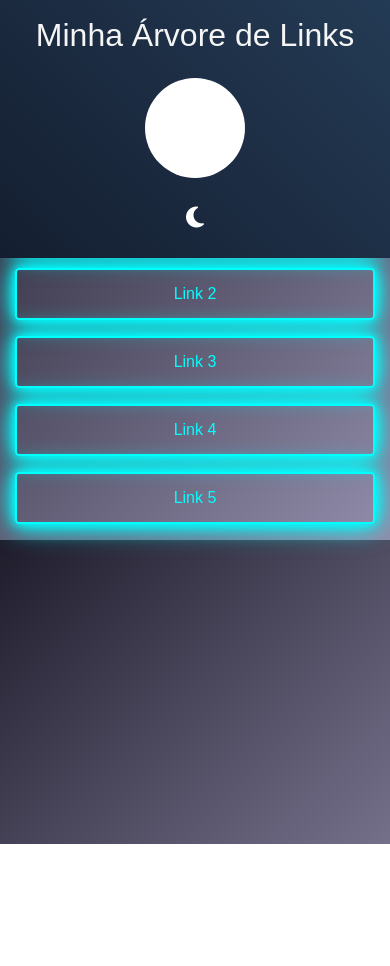
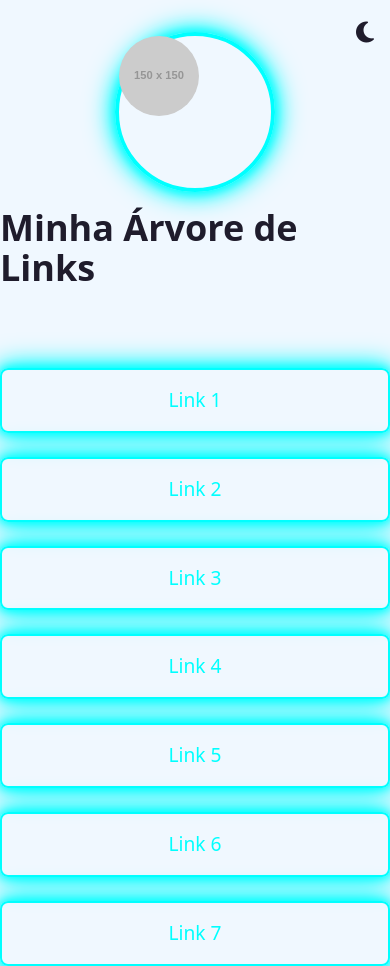
Before and after one commit to arinelson/sitedebio, a plain HTML site: page index.html in a window 390 px wide. Before the commit the page ends 844 px from the top, so only its background shows below. Drawn offline with nearby package versions, Linux system fonts and the light colour scheme; placeholder pictures from the web are drawn by us.

Commit message:
Add futuristic responsive link tree with animations and dark mode toggle

```diff
--- a/index.html
+++ b/index.html
@@ -4,33 +4,32 @@
     <meta charset="UTF-8">
     <meta name="viewport" content="width=device-width, initial-scale=1.0">
     <title>Árvore de Links Futurística</title>
-    <link href="https://stackpath.bootstrapcdn.com/bootstrap/4.5.2/css/bootstrap.min.css" rel="stylesheet">
+    <link href="https://cdn.jsdelivr.net/npm/tailwindcss@2.2.19/dist/tailwind.min.css" rel="stylesheet">
     <link rel="stylesheet" href="styles.css">
     <script src="https://kit.fontawesome.com/a076d05399.js" crossorigin="anonymous"></script>
+    <script src="https://cdnjs.cloudflare.com/ajax/libs/gsap/3.9.1/gsap.min.js"></script>
 </head>
-<body>
-    <header class="header">
-        <div class="header-content">
-            <h1>Minha Árvore de Links</h1>
-            <div class="profile-pic"></div>
-            <button id="toggle-mode" class="btn btn-secondary toggle-mode-btn">
-                <i id="mode-icon" class="fas fa-moon"></i>
-            </button>
+<body class="bg-light-primary text-dark-primary">
+    <header class="flex flex-col items-center justify-center py-8">
+        <div class="relative w-40 h-40 rounded-full neon-border">
+            <img src="https://via.placeholder.com/150" alt="Foto do Usuário" class="w-full h-full rounded-full object-cover profile-pic">
         </div>
+        <h1 class="mt-4 text-4xl font-bold">Minha Árvore de Links</h1>
+        <button id="toggle-mode" class="absolute top-4 right-4 text-2xl focus:outline-none">
+            <i id="mode-icon" class="fas fa-moon"></i>
+        </button>
     </header>
-    <div class="container text-center mt-5">
-        <div class="link-tree">
-            <a href="https://link1.com" class="btn btn-neon mb-3">Link 1</a>
-            <a href="https://link2.com" class="btn btn-neon mb-3">Link 2</a>
-            <a href="https://link3.com" class="btn btn-neon mb-3">Link 3</a>
-            <a href="https://link4.com" class="btn btn-neon mb-3">Link 4</a>
-            <a href="https://link5.com" class="btn btn-neon mb-3">Link 5</a>
+    <main class="container mx-auto mt-12 text-center">
+        <div class="link-tree flex flex-col items-center space-y-6">
+            <a href="https://link1.com" class="neon-button">Link 1</a>
+            <a href="https://link2.com" class="neon-button">Link 2</a>
+            <a href="https://link3.com" class="neon-button">Link 3</a>
+            <a href="https://link4.com" class="neon-button">Link 4</a>
+            <a href="https://link5.com" class="neon-button">Link 5</a>
+            <a href="https://link6.com" class="neon-button">Link 6</a>
+            <a href="https://link7.com" class="neon-button">Link 7</a>
         </div>
-    </div>
-
-    <script src="https://code.jquery.com/jquery-3.5.1.slim.min.js"></script>
-    <script src="https://cdn.jsdelivr.net/npm/@popperjs/core@2.9.2/dist/umd/popper.min.js"></script>
-    <script src="https://stackpath.bootstrapcdn.com/bootstrap/4.5.2/js/bootstrap.min.js"></script>
+    </main>
     <script src="scripts.js"></script>
 </body>
 </html>
--- a/scripts.js
+++ b/scripts.js
@@ -1,38 +1,14 @@
 document.addEventListener('DOMContentLoaded', function() {
-    // Função para exibir uma notificação ao clicar em um link
-    function showNotification(message) {
-        const notification = document.createElement('div');
-        notification.className = 'notification';
-        notification.innerText = message;
-        document.body.appendChild(notification);
-
-        setTimeout(() => {
-            notification.classList.add('fade-out');
-            notification.addEventListener('transitionend', () => {
-                notification.remove();
-            });
-        }, 2000);
-    }
-
-    // Adiciona evento de clique aos links para exibir a notificação
-    const links = document.querySelectorAll('.link-tree .btn');
-    links.forEach(link => {
-        link.addEventListener('click', function(event) {
-            event.preventDefault();  // Impede o redirecionamento imediato
-            showNotification(`Você clicou no link para: ${this.innerText}`);
-            setTimeout(() => {
-                window.open(this.href, '_blank');  // Abre o link em uma nova guia
-            }, 1000);
-        });
-    });
-
-    // Alterna entre modo escuro e claro
     const toggleModeBtn = document.getElementById('toggle-mode');
     const modeIcon = document.getElementById('mode-icon');
 
     toggleModeBtn.addEventListener('click', function() {
-        document.body.classList.toggle('dark-mode');
-        if (document.body.classList.contains('dark-mode')) {
+        document.body.classList.toggle('bg-dark-primary');
+        document.body.classList.toggle('text-light-primary');
+        document.body.classList.toggle('bg-light-primary');
+        document.body.classList.toggle('text-dark-primary');
+
+        if (document.body.classList.contains('bg-dark-primary')) {
             modeIcon.classList.remove('fa-moon');
             modeIcon.classList.add('fa-sun');
         } else {
@@ -40,4 +16,25 @@ document.addEventListener('DOMContentLoaded', function() {
             modeIcon.classList.add('fa-moon');
         }
     });
+
+    const profilePic = document.querySelector('.profile-pic');
+    profilePic.addEventListener('mouseenter', function() {
+        gsap.to(profilePic, { rotation: 360, duration: 1 });
+    });
+
+    profilePic.addEventListener('mouseleave', function() {
+        gsap.to(profilePic, { rotation: 0, duration: 1 });
+    });
+
+    const links = document.querySelectorAll('.neon-button');
+    links.forEach(link => {
+        link.addEventListener('click', function(event) {
+            event.preventDefault();
+            link.classList.add('neon-button-active');
+            setTimeout(() => {
+                window.open(link.href, '_blank');
+                link.classList.remove('neon-button-active');
+            }, 500);
+        });
+    });
 });
--- a/styles.css
+++ b/styles.css
@@ -1,115 +1,71 @@
-/* Estilos gerais */
-body {
-    background: linear-gradient(135deg, #1f1c2c, #928dab);
-    color: #fff;
-    font-family: 'Arial', sans-serif;
-    transition: background 0.3s ease, color 0.3s ease;
+:root {
+    --light-primary: #f0f8ff;
+    --dark-primary: #1f1c2c;
+    --light-secondary: #e0e0e0;
+    --dark-secondary: #121212;
+    --neon-blue: #00ffff;
+    --neon-green: #39ff14;
+    --neon-purple: #d4af37;
 }
 
-body.dark-mode {
-    background: linear-gradient(135deg, #121212, #3a3a3a);
-    color: #f0f0f0;
+body {
+    transition: background-color 0.3s ease, color 0.3s ease;
 }
 
-.header {
-    width: 100%;
-    padding: 1rem 0;
-    background: linear-gradient(45deg, #141E30, #243B55);
-    position: fixed;
-    top: 0;
-    left: 0;
-    z-index: 1000;
-    display: flex;
-    justify-content: center;
+.bg-light-primary {
+    background-color: var(--light-primary);
 }
 
-.header-content {
-    display: flex;
-    flex-direction: column;
-    align-items: center;
+.bg-dark-primary {
+    background-color: var(--dark-primary);
 }
 
-h1 {
-    font-size: 2.5rem;
-    margin-bottom: 1.5rem;
-    color: #f5f5f5;
+.text-light-primary {
+    color: var(--light-primary);
 }
 
-.profile-pic {
-    width: 150px;
-    height: 150px;
-    border-radius: 50%;
-    background-color: #fff;
-    margin-bottom: 1rem;
-    background-image: url(''); /* Adicione a URL da sua foto aqui */
-    background-size: cover;
-    background-position: center;
+.text-dark-primary {
+    color: var(--dark-primary);
 }
 
-.link-tree {
-    margin-top: 200px; /* Para considerar o cabeçalho fixo */
+.neon-border {
+    border: 4px solid var(--neon-blue);
+    box-shadow: 0 0 10px var(--neon-blue), 0 0 20px var(--neon-blue), 0 0 30px var(--neon-blue);
+    transition: transform 0.3s ease;
 }
 
-.link-tree .btn {
-    background: transparent;
-    border: 2px solid #00FFFF; /* Neon color */
-    color: #00FFFF;
-    font-size: 1.2rem;
-    transition: all 0.3s ease;
-    width: 200px;
-    margin: 0 auto;
-    display: block;
+.profile-pic:hover {
+    transform: rotate(360deg);
 }
 
-.link-tree .btn:hover {
-    background: #00FFFF;
-    border: 2px solid #00FFFF;
-    color: #1f1c2c;
+.neon-button {
+    display: inline-block;
+    padding: 1rem 2rem;
+    font-size: 1.2rem;
+    color: var(--neon-blue);
+    border: 2px solid var(--neon-blue);
+    border-radius: 8px;
+    background: transparent;
+    transition: background-color 0.3s ease, color 0.3s ease;
+    box-shadow: 0 0 10px var(--neon-blue), 0 0 20px var(--neon-blue), 0 0 30px var(--neon-blue);
 }
 
-.link-tree .btn-neon {
-    box-shadow: 0 0 10px #00FFFF, 0 0 20px #00FFFF, 0 0 30px #00FFFF;
+.neon-button:hover {
+    background-color: var(--neon-blue);
+    color: var(--dark-primary);
 }
 
-.notification {
-    position: fixed;
-    top: 20px;
-    right: 20px;
-    background-color: #444;
-    color: #fff;
-    padding: 10px 20px;
-    border-radius: 5px;
-    z-index: 1000;
-    opacity: 1;
-    transition: opacity 0.5s ease;
-}
+@media (max-width: 640px) {
+    .neon-button {
+        width: 100%;
+    }
 
-.notification.fade-out {
-    opacity: 0;
-}
+    .profile-pic {
+        width: 80px;
+        height: 80px;
+    }
 
-.toggle-mode-btn {
-    background: transparent;
-    border: none;
-    outline: none;
-    cursor: pointer;
-    color: #fff;
-    font-size: 1.5rem;
-}
-
-@media (max-width: 576px) {
     h1 {
         font-size: 2rem;
     }
-
-    .profile-pic {
-        width: 100px;
-        height: 100px;
-    }
-
-    .link-tree .btn {
-        font-size: 1rem;
-        padding: 0.75rem 1.25rem;
-        width: 100%;
-    }
 }
```
